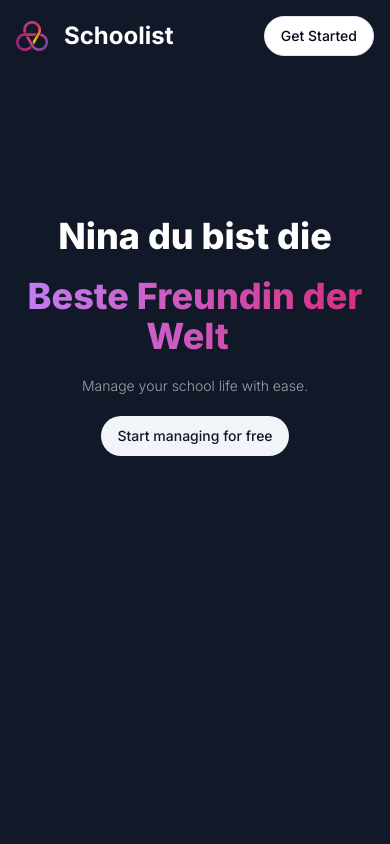
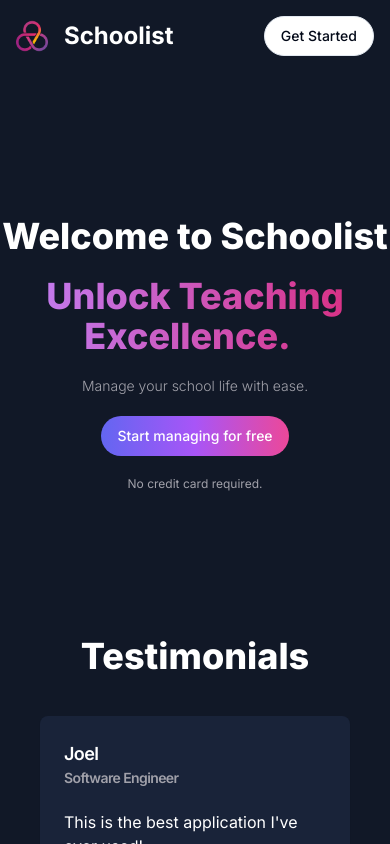
Before and after one commit to avollmaier/schoolist-ui, a Next.js app: page / in a window 390 px wide. Built offline with nearby package versions, Linux system fonts and the light colour scheme; no server answers.

Commit message:
feat: landing page

```diff
--- a/app/(landing)/page.tsx
+++ b/app/(landing)/page.tsx
@@ -1,11 +1,13 @@
 import {LandingNavbar} from "@/components/landing-navbar";
 import {LandingHero} from "@/components/landing-hero";
+import {LandingContent} from "@/components/landing-content";
 
 const LandingPage = () => {
     return (
         <div className={"h-full"}>
             <LandingNavbar/>
             <LandingHero/>
+            <LandingContent/>
         </div>
     );
 }
--- /dev/null
+++ b/components/landing-content.tsx
@@ -0,0 +1,55 @@
+"use client";
+
+import { Card, CardContent, CardHeader, CardTitle } from "@/components/ui/card";
+
+const testimonials = [
+  {
+    name: "Joel",
+    avatar: "J",
+    title: "Software Engineer",
+    description: "This is the best application I've ever used!",
+  },
+  {
+    name: "Antonio",
+    avatar: "A",
+    title: "Designer",
+    description: "I use this daily for generating new photos!",
+  },
+  {
+    name: "Mark",
+    avatar: "M",
+    title: "CEO",
+    description: "This app has changed my life, cannot imagine working without it!",
+  },
+  {
+    name: "Mary",
+    avatar: "M",
+    title: "CFO",
+    description: "The best in class, definitely worth the premium subscription!",
+  },
+];
+
+export const LandingContent = () => {
+  return (
+    <div className="px-10 pb-20">
+      <h2 className="text-center text-4xl text-white font-extrabold mb-10">Testimonials</h2>
+      <div className="grid grid-cols-1 sm:grid-cols-2 md:grid-cols-3 lg:grid-cols-4 gap-4">
+        {testimonials.map((item) => (
+          <Card key={item.description} className="bg-[#192339] border-none text-white">
+            <CardHeader>
+              <CardTitle className="flex items-center gap-x-2">
+                <div>
+                  <p className="text-lg">{item.name}</p>
+                  <p className="text-zinc-400 text-sm">{item.title}</p>
+                </div>
+              </CardTitle>
+              <CardContent className="pt-4 px-0">
+                {item.description}
+              </CardContent>
+            </CardHeader>
+          </Card>
+        ))}
+      </div>
+    </div>
+  )
+}
--- a/components/landing-hero.tsx
+++ b/components/landing-hero.tsx
@@ -13,12 +13,15 @@
         <div className={"text-white font-bold py-36 text-center space-y-5"}>
             <div className={"text-4xl sm:text-5xl md:text-6xl lg:text-7xl space-y-5 font-extrabold"}>
                 <h1>
-                    Nina du bist die
+                    Welcome to Schoolist
                 </h1>
                 <div className={"text-transparent bg-clip-text bg-gradient-to-r from-purple-400 to-pink-600"}>
                     <TypewriterComponent
                         options={{
-                            strings: ["Beste Freundin der Welt", "Coolste Person der Welt"],
+                            strings: ["Unlock Teaching Excellence.",
+                                "Your Class, Your Rules, Our Support.",
+                                "Smart. Simple. Seamless.",
+                                "Lesson Plans, Simplified."],
                             autoStart: true,
                             loop: true,
 
@@ -31,11 +34,14 @@
             </div>
             <div>
                 <Link href={isSignedIn ? "/dashboard" : "/sign-up"}>
-                    <Button variant="secondary" className={"md:text-lg p-4 md:p-6 rounded-full"}>
+                    <Button variant="premium" className={"md:text-lg p-4 md:p-6 rounded-full"}>
                         Start managing for free
                     </Button>
                 </Link>
 
+            </div>
+            <div className={"text-zinc-400 text-xs md:text-sm font-normal"}>
+                No credit card required.
             </div>
 
         </div>
--- a/components/ui/button.tsx
+++ b/components/ui/button.tsx
@@ -10,7 +10,8 @@
     variants: {
       variant: {
         default: "bg-primary text-primary-foreground hover:bg-primary/90",
-        destructive:
+          premium: "bg-gradient-to-r from-indigo-500 via-purple-500 to-pink-500 text-white border-0",
+          destructive:
           "bg-destructive text-destructive-foreground hover:bg-destructive/90",
         outline:
           "border border-input bg-background hover:bg-accent hover:text-accent-foreground",
```
